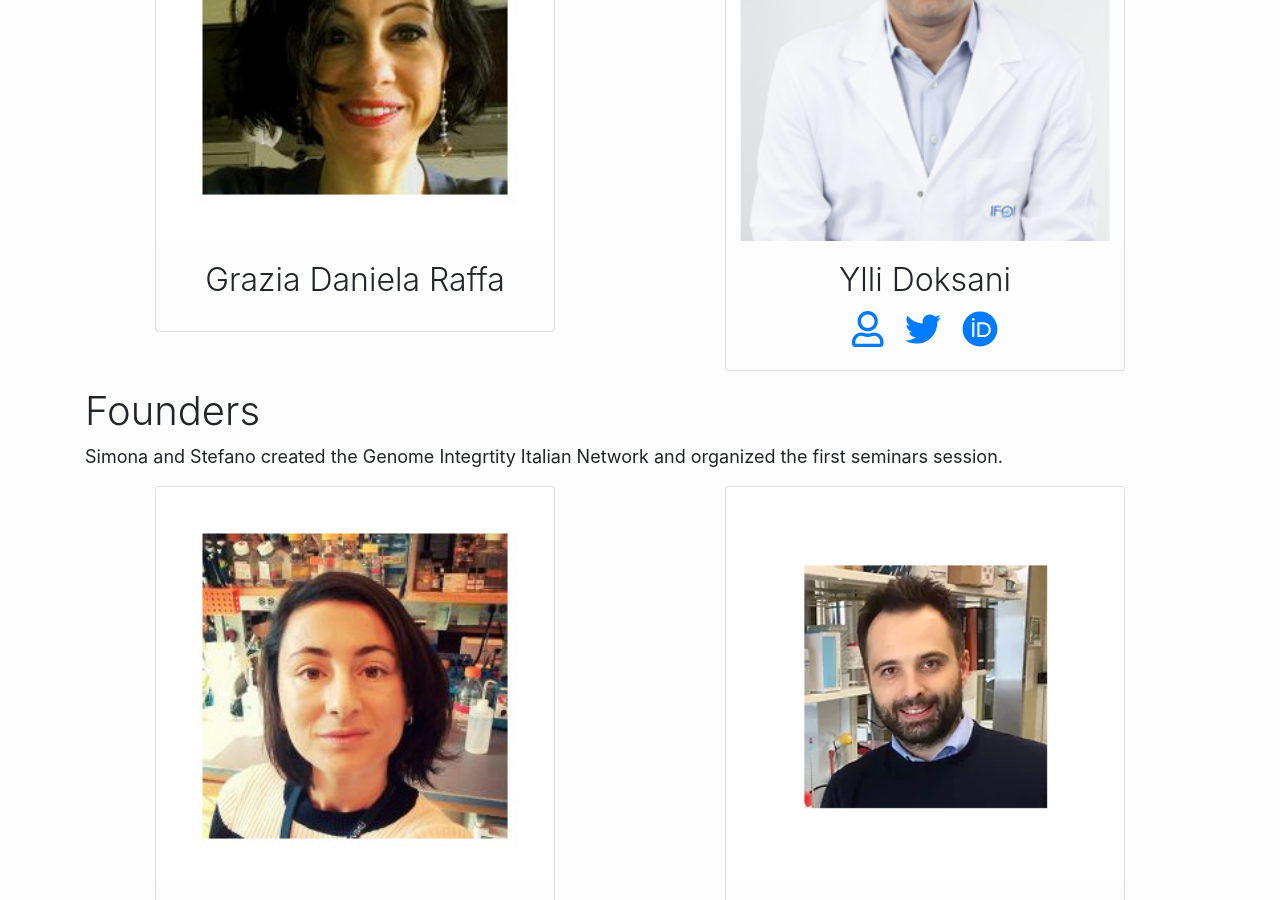
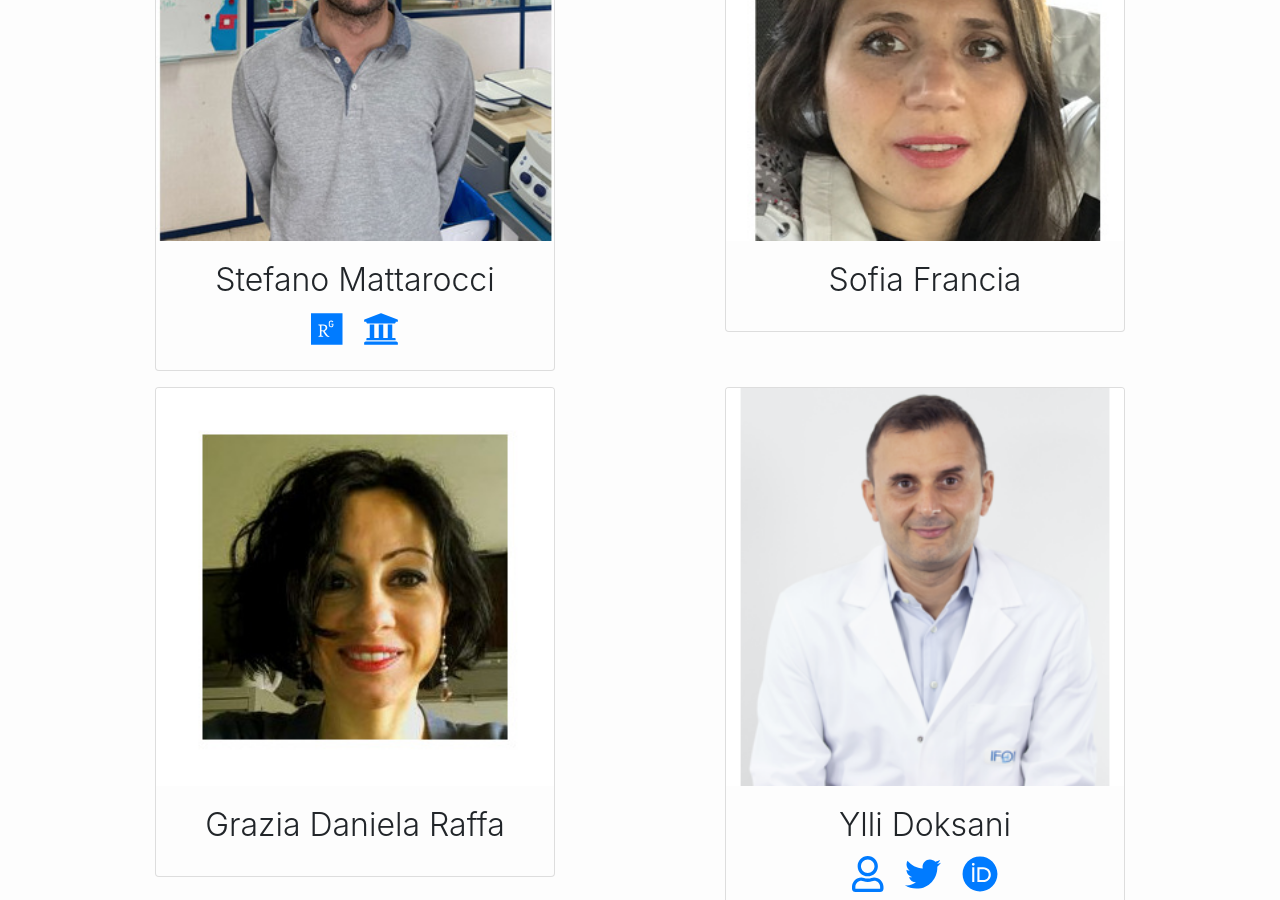
Before and after one commit to ftabaro/giin-website, a Jekyll site: the page built from pages/about.markdown, in a window 1280 px wide and 900 px high, scrolled down 779 px. Built offline with Jekyll 4.4.1, drawn with Linux system fonts in a browser that asks for light colours; nearby versions of some CDN libraries.

Commit message:
update contributors

```diff
--- a/pages/about.markdown
+++ b/pages/about.markdown
@@ -4,6 +4,17 @@ title: About
 permalink: /about
 people:
     chairs:
+        - name: Stefano Mattarocci
+          pic: /assets/contributors/mattarocci-resized.jpg
+          website:
+          pubmed: https://pubmed.ncbi.nlm.nih.gov/?term=Mattarocci%2C+Stefano%5BAuthor%5D&sort=pubdate
+          researchgate: https://www.researchgate.net/profile/Stefano-Mattarocci
+          orcid:
+        - name: Sofia Francia
+          pic: /assets/contributors/francia-resized.jpg
+          website:
+          pubmed:
+          orcid:
         - name: Grazia Daniela Raffa
           pic: /assets/contributors/raffa-resized.jpg
           website:
```
Also changed, not shown: other parts of pages/about.markdown (+6 -0 lines), assets/contributors/francia-resized.jpg (added), assets/contributors/francia.jpg (added), assets/contributors/mattarocci-resized.jpg (added), assets/contributors/mattarocci.jpg (added), assets/contributors/rivosecchi-resized.png (added), assets/contributors/rivosecchi.png (added).
